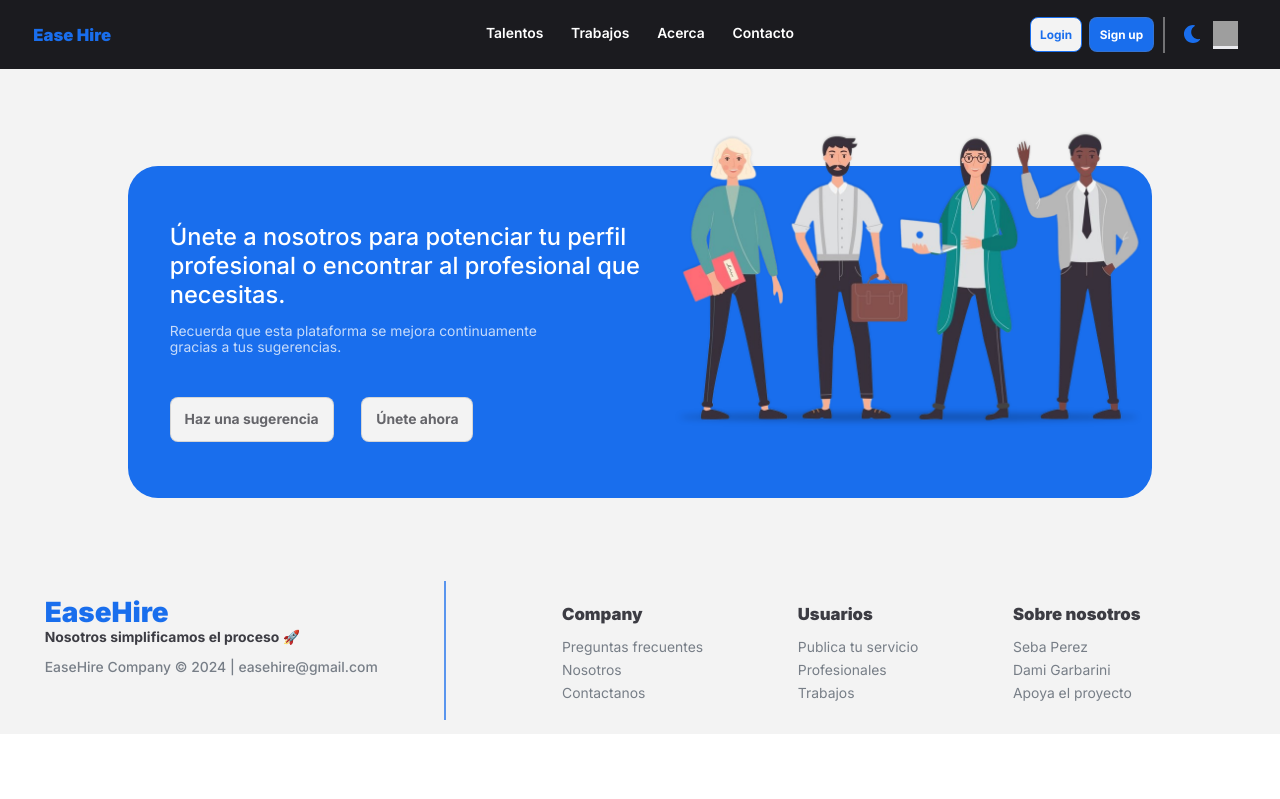
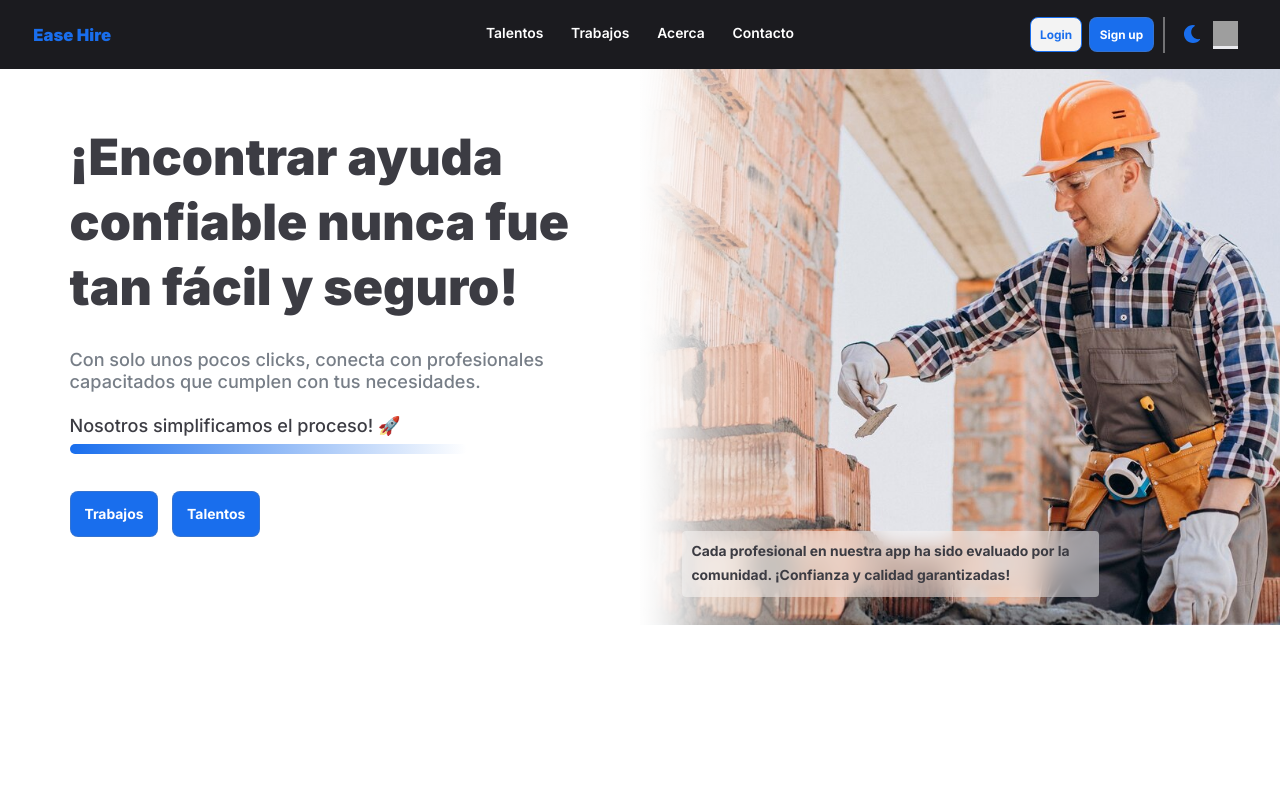
Before and after one commit to SebaPerez90/asdasd, a Next.js app: page / in a window 1280 px wide. Shown: the top 799 px of the page. Built offline with nearby package versions, Linux system fonts and the light colour scheme; grey boxes are pictures that could not be loaded.

Commit message:
landing mock

```diff
--- a/src/app/page.tsx
+++ b/src/app/page.tsx
@@ -6,11 +6,11 @@ import Footer from '@/components/Footer/Footer';
 const Home = () => {
   return (
     <>
-      {/* <main>
+      <main>
         <Landing />
         <About />
         <Services />
-      </main> */}
+      </main>
       <Footer />
     </>
   );
```
